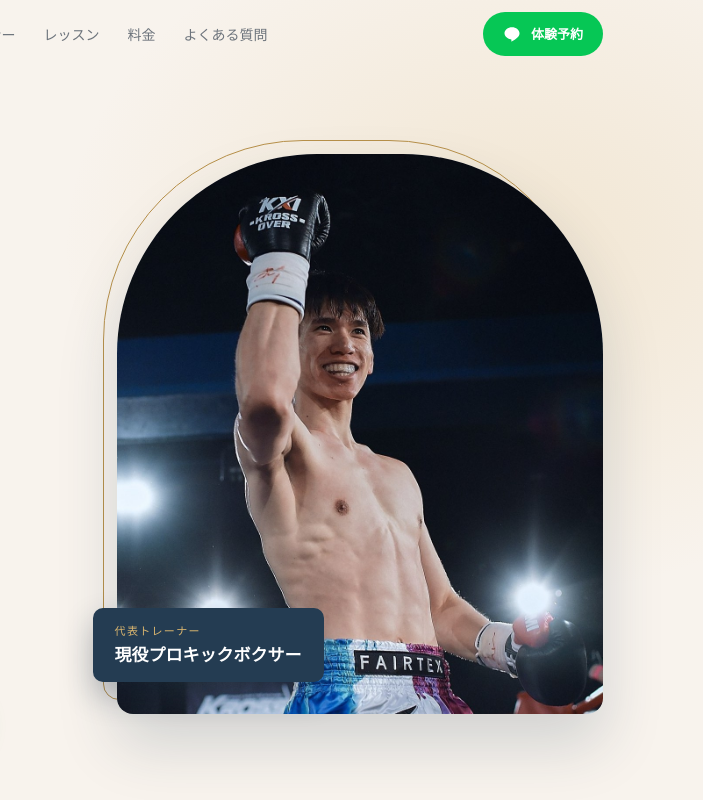
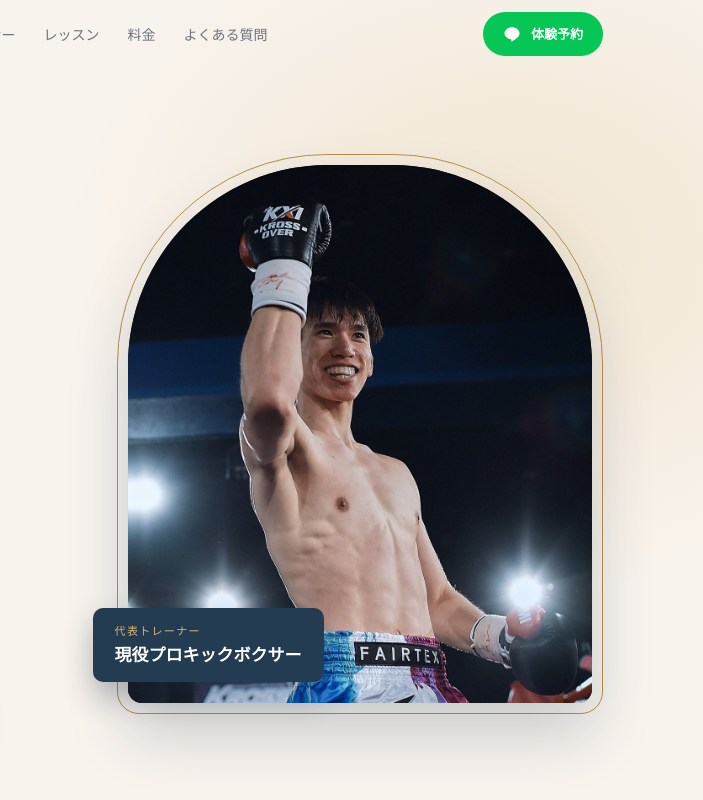
Before and after one commit to futa1102/FORMIST-lp, a plain HTML site: page index.html in a window 1280 px wide. Shown: the top 800 px of the page, 577-1280 px from the left. Drawn offline with nearby package versions, Linux system fonts and the light colour scheme.

Commit message:
Fit hero photo evenly inside gold arch frame
Co-Authored-By: Claude Opus 5.5 <noreply@anthropic.com>
Claude-Session: https://claude.ai/code/session_01TvBpKL8zKej4caDDHCEVDg

```diff
--- a/index.html
+++ b/index.html
@@ -94,13 +94,13 @@
   .hero-offer .price span { font-size: 13px; color: var(--muted); }
   .hero-photo { position: relative; isolation: isolate; }
   .hero-photo .frame {
-    position: relative; border-radius: 200px 200px 16px 16px; overflow: hidden;
-    aspect-ratio: 4/4.6; background: #e8e9ea; box-shadow: 0 30px 60px rgba(36,60,82,.18);
+    position: relative; aspect-ratio: 4/4.6; padding: 10px;
+    border: 1px solid var(--gold); border-radius: 210px 210px 22px 22px;
   }
-  .hero-photo img { width: 100%; height: 100%; object-fit: cover; object-position: center top; }
-  .hero-photo::before {
-    content: ""; position: absolute; inset: -14px 14px 14px -14px; border: 1px solid var(--gold);
-    border-radius: 200px 200px 16px 16px; z-index: -1;
+  .hero-photo img {
+    width: 100%; height: 100%; object-fit: cover; object-position: center top;
+    border-radius: 200px 200px 14px 14px; background: #10141c;
+    box-shadow: 0 30px 60px rgba(36,60,82,.22);
   }
   .hero-badge {
     position: absolute; left: -24px; bottom: 32px; background: var(--navy); color: #fff;
```
